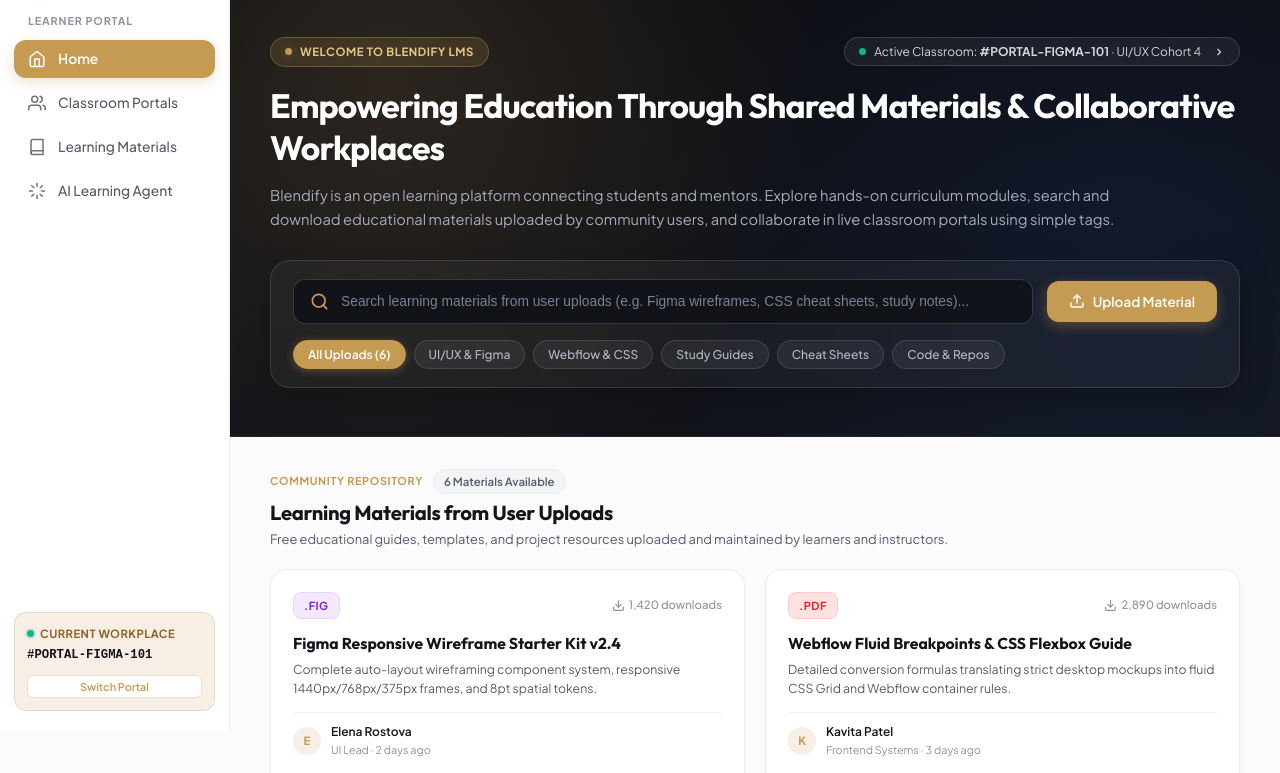
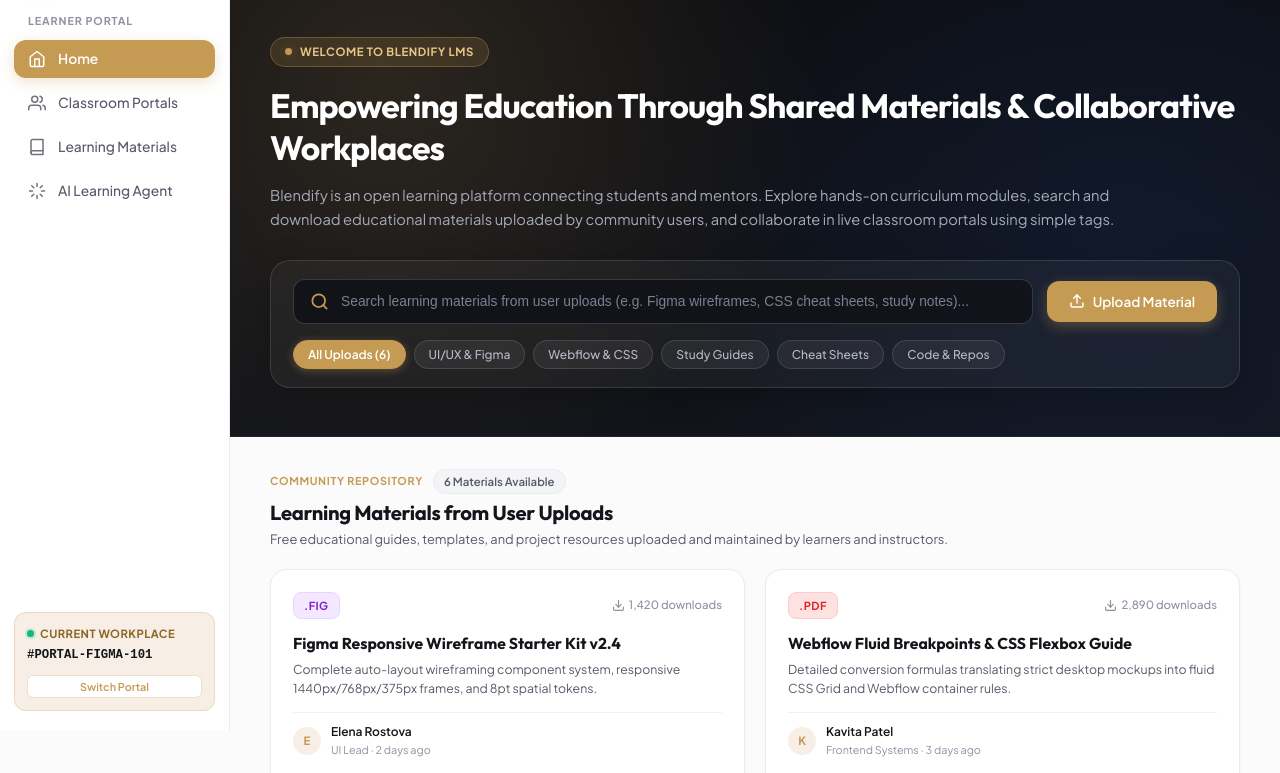
Before and after one commit to EirelJhon/blendify-LMS, a website built with Vite: page index.html in a window 1280 px wide. Shown: the part 69-842 px from the top of the page. Built offline with nearby package versions, Linux system fonts and the light colour scheme.

Commit message:
Remove active classroom pill from home hero banner

```diff
--- a/index.html
+++ b/index.html
@@ -188,11 +188,6 @@
                 <span class="pulse-gold-dot"></span>
                 <span>WELCOME TO BLENDIFY LMS</span>
               </div>
-              <button type="button" class="active-portal-pill-indicator" id="activePortalIndicator" title="Click to open Classroom Portals">
-                <span class="pulse-dot"></span>
-                <span class="portal-indicator-text">Active Classroom: <strong id="homeActiveTag">#PORTAL-FIGMA-101</strong> · <span id="homeActiveTitle">UI/UX Cohort 4</span></span>
-                <svg width="12" height="12" viewBox="0 0 24 24" fill="none" stroke="currentColor" stroke-width="2.5" style="margin-left:4px;"><polyline points="9 18 15 12 9 6"></polyline></svg>
-              </button>
             </div>
 
             <h1 class="home-hero-title">
--- a/src/main.js
+++ b/src/main.js
@@ -88,7 +88,6 @@
     switchView('home');
   });
 
-  document.getElementById('activePortalIndicator')?.addEventListener('click', () => switchView('workplaces'));
   document.getElementById('btnHomeToPortals')?.addEventListener('click', () => switchView('workplaces'));
   document.getElementById('btnOpenClassroomAction')?.addEventListener('click', () => switchView('workplaces'));
   document.getElementById('btnSidebarSwitchPortal')?.addEventListener('click', () => switchView('workplaces'));
@@ -1247,13 +1246,9 @@
     const portalHeroTag = document.getElementById('portalHeroTag');
     const portalHeroDesc = document.getElementById('portalHeroDesc');
     const portalInstructorCredit = document.getElementById('portalInstructorCredit');
-    const homeActiveTag = document.getElementById('homeActiveTag');
-    const homeActiveTitle = document.getElementById('homeActiveTitle');
 
     if (portalHeroTitle) portalHeroTitle.textContent = existing.name;
     if (portalHeroTag) portalHeroTag.textContent = existing.tag;
-    if (homeActiveTag) homeActiveTag.textContent = existing.tag;
-    if (homeActiveTitle) homeActiveTitle.textContent = existing.name;
     if (portalHeroDesc) {
       portalHeroDesc.innerHTML = `Active Portal: <strong>${existing.tag}</strong> · Study hands-on curriculum materials, explore responsive device models, and download starter assets directly to your computer.`;
     }
--- a/src/style.css
+++ b/src/style.css
@@ -2517,28 +2517,6 @@
   100% { transform: scale(0.95); box-shadow: 0 0 0 0 rgba(197, 154, 83, 0); }
 }
 
-.active-portal-pill-indicator {
-  display: inline-flex;
-  align-items: center;
-  gap: 8px;
-  background: rgba(255, 255, 255, 0.06);
-  border: 1px solid rgba(255, 255, 255, 0.14);
-  padding: 6px 14px;
-  border-radius: var(--radius-pill);
-  font-size: 0.8rem;
-  color: #D1D5DB;
-  cursor: pointer;
-  font-family: inherit;
-  transition: all 0.2s cubic-bezier(0.4, 0, 0.2, 1);
-}
-
-.active-portal-pill-indicator:hover {
-  background: rgba(255, 255, 255, 0.12);
-  border-color: rgba(197, 154, 83, 0.45);
-  color: #FFFFFF;
-  transform: translateY(-1px);
-  box-shadow: 0 4px 12px rgba(0, 0, 0, 0.2);
-}
 
 .home-hero-title {
   font-size: 2.25rem;
```
